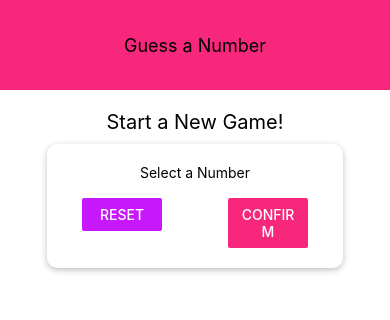
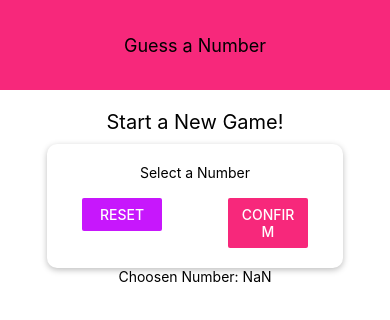
Before and after one commit to Amanymous/React-Native, a React Native app: screen / in a window 390 px wide. Both pictures are taken after a click on the button "CONFIRM". Shown: the top 320 px of the page. Built offline with nearby package versions, Linux system fonts and the light colour scheme.

Commit message:
reseting user input  part-15

```diff
--- a/screen/screen.js
+++ b/screen/screen.js
@@ -13,9 +13,31 @@ import Input from "../components/Input";
 
 const GameScreen = (props) => {
   const [enteredValue, setEnteredValue] = useState("");
+  const [confirmed,setConfirmed]=useState(false)
+  const [selectedNumber,setSelectedNumber]=useState()
+
   const numberInputHandler = (inputText) => {
     setEnteredValue(inputText.replace(/[^0-9]/g, ""));
   };
+
+  const resetInputHandler=()=>{
+    setEnteredValue('')
+    setConfirmed(false)
+  }
+  const confirmInputHandler=()=>{
+    const choosenNumber=parseInt(enteredValue)
+    if (choosenNumber ===NaN || choosenNumber<=0 || choosenNumber >99){
+      return;
+    }
+    setConfirmed(true)
+    setEnteredValue('')
+    setSelectedNumber(choosenNumber)
+  }
+
+  let confirmedOutput;
+  if(confirmed){
+  confirmedOutput=<Text>Choosen Number: {selectedNumber}</Text>
+  }
   return (
     <TouchableWithoutFeedback
     onPress={() => {
@@ -38,17 +60,18 @@ const GameScreen = (props) => {
           />
           <View style={styles.buttonContainer}>
             <View style={styles.button}>
-              <Button title="Reset" onPress={() => {}} color={Color.accent} />
+              <Button title="Reset" onPress={resetInputHandler} color={Color.accent} />
             </View>
             <View style={styles.button}>
               <Button
                 title="Confirm"
-                onPress={() => {}}
+                onPress={confirmInputHandler}
                 color={Color.primary}
               />
             </View>
           </View>
         </Card>
+        {confirmedOutput}
       </View>
     </TouchableWithoutFeedback>
   );
```
